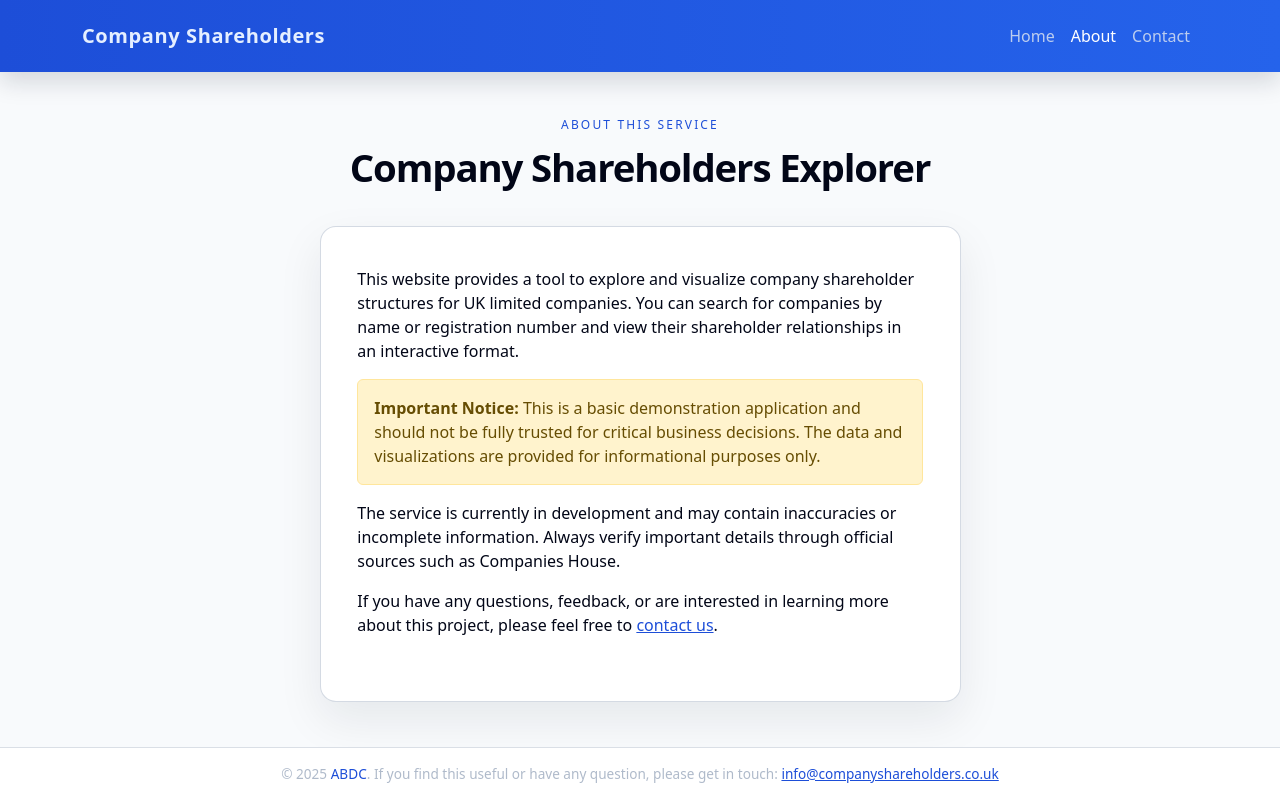
After one commit to brizio97/company_data, a Flask app: page /about in a window 1280 px wide. The commit adds this page. Run offline with Flask 3, Linux system fonts and the light colour scheme; some libraries are stand-ins or nearby versions.

Commit message:
Add about and contact pages

```diff
--- a/app/app.py
+++ b/app/app.py
@@ -4,7 +4,6 @@ from wtforms import StringField, SubmitField
 from wtforms.validators import DataRequired
 import os
 import logging
-import dotenv
 from dotenv import load_dotenv
 
 logging.basicConfig(
@@ -70,5 +69,15 @@ def shareholders(company_number):
  print('tree created')
  return render_template('company.html', shareholders_tree = shareholders_tree, company_name = company_name_from_number(company_number), company_number = company_number, selected_date = selected_date, max_level = max_level_param, incorporation_date = incorporation_date)
 
+
+@app.route('/about')
+def about():
+    return render_template('about.html')
+
+
+@app.route('/contact')
+def contact():
+    return render_template('contact.html')
+
 if __name__ == '__main__':
-    app.run(host='0.0.0.0', port=int(os.environ.get('PORT', 8080)), debug=False)  #prod 8080
+    app.run(host='0.0.0.0', port=int(os.environ.get('PORT', 8080)), debug=os.getenv('DEBUG_ON'))
--- /dev/null
+++ b/app/templates/about.html
@@ -0,0 +1,41 @@
+{% extends "base.html" %}
+
+{% block title %}About{% endblock %}
+
+{% block content %}
+  <div class="row justify-content-center">
+    <div class="col-lg-8 col-xl-7">
+      <div class="page-hero">
+        <div class="page-hero-eyebrow">About this service</div>
+        <h1 class="page-hero-title">Company Shareholders Explorer</h1>
+      </div>
+
+      <div class="surface-card">
+        <div class="mb-4">
+          <p>
+            This website provides a tool to explore and visualize company shareholder structures
+            for UK limited companies. You can search for companies by name or registration number and
+            view their shareholder relationships in an interactive format.
+          </p>
+
+          <div class="alert alert-warning" role="alert">
+            <strong>Important Notice:</strong> This is a basic demonstration application and
+            should not be fully trusted for critical business decisions. The data and visualizations
+            are provided for informational purposes only.
+          </div>
+
+          <p>
+            The service is currently in development and may contain inaccuracies or incomplete
+            information. Always verify important details through official sources such as
+            Companies House.
+          </p>
+
+          <p>
+            If you have any questions, feedback, or are interested in learning more about this
+            project, please feel free to <a href="{{ url_for('contact') }}">contact us</a>.
+          </p>
+        </div>
+      </div>
+    </div>
+  </div>
+{% endblock %}
--- a/app/templates/base.html
+++ b/app/templates/base.html
@@ -34,10 +34,10 @@
               <a class="nav-link {% if request.endpoint == 'index' %}active{% endif %}" href="{{ url_for('index') }}">Home</a>
             </li>
             <li class="nav-item">
-              <a class="nav-link disabled" href="#" tabindex="-1" aria-disabled="true">About</a>
+              <a class="nav-link {% if request.endpoint == 'about' %}active{% endif %}" href="{{ url_for('about') }}">About</a>
             </li>
             <li class="nav-item">
-              <a class="nav-link disabled" href="#" tabindex="-1" aria-disabled="true">Contact</a>
+              <a class="nav-link {% if request.endpoint == 'contact' %}active{% endif %}" href="{{ url_for('contact') }}">Contact</a>
             </li>
           </ul>
         </div>
@@ -53,7 +53,7 @@
     <footer class="footer text-center py-3 mt-auto">
       <div class="container">
         <p class="mb-0 text-muted-soft">
-          © 2025 <span>Work in Progress</span>
+          © 2025 <span>ABDC</span>. If you find this useful or have any question, please get in touch: <a href="mailto:info@companyshareholders.co.uk">info@companyshareholders.co.uk</a>
         </p>
       </div>
     </footer>
```
Also changed, not shown: app/templates/company.html (+23 -0 lines), app/templates/contact.html (added, +27 -0 lines).
